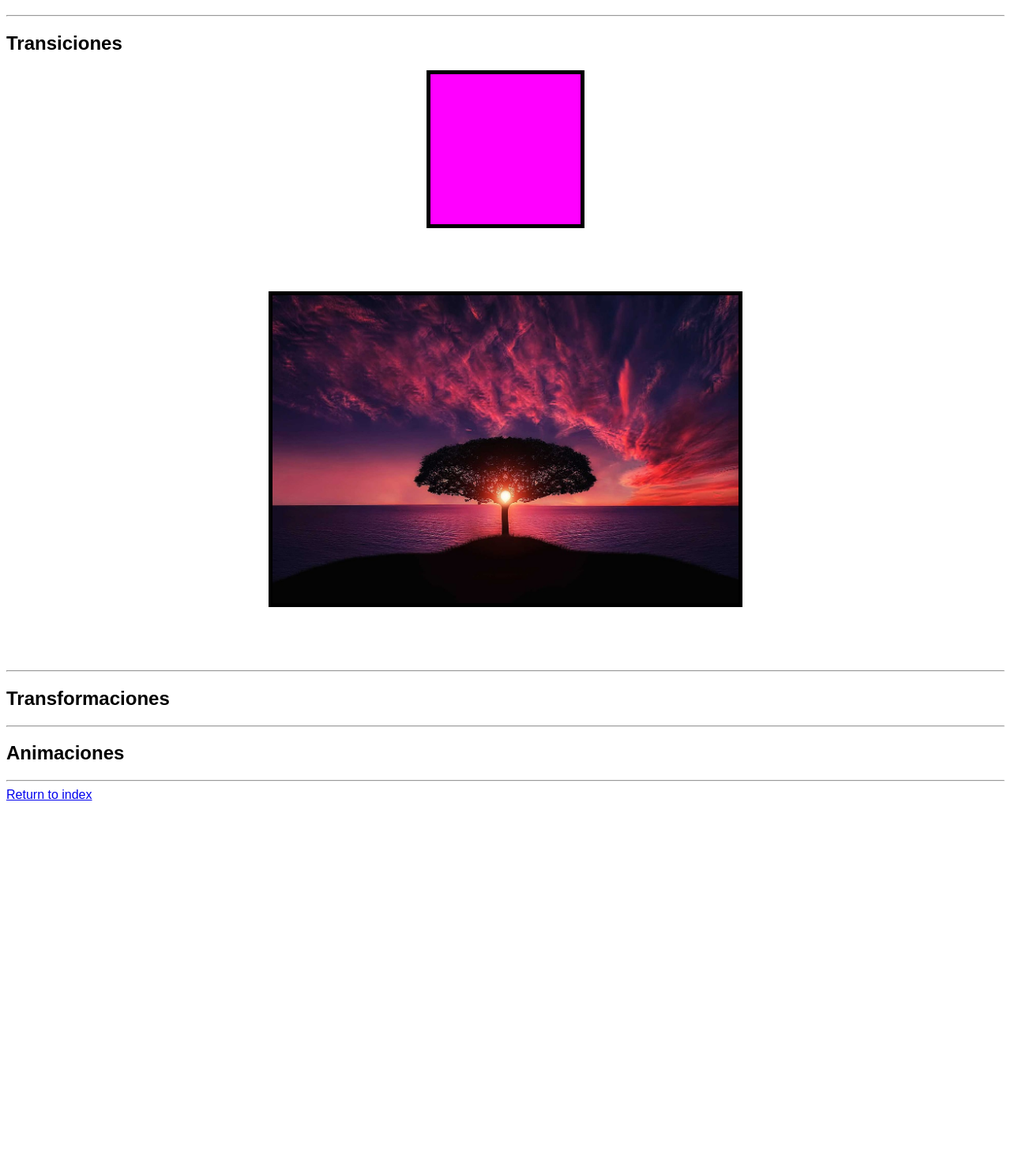
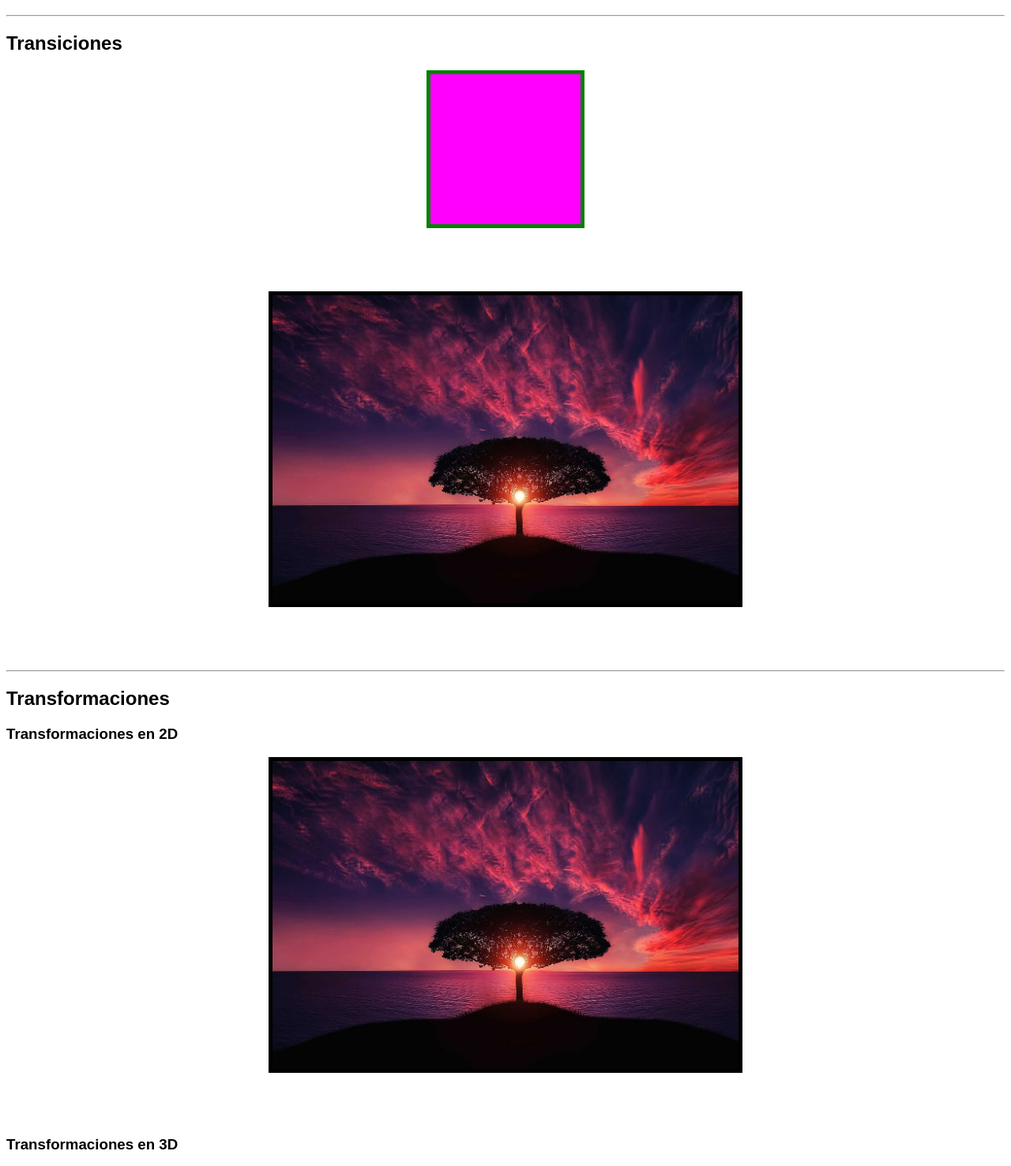
Before and after one commit to ShakirChaya0/Courses, a plain HTML site: page JonMircha/04.Efects-Movements/Motion.html in a window 1280 px wide. Shown: the part 61-1538 px from the top of the page at 79% size. Before the commit the page ends 1085 px from the top, so only its background shows below. Drawn offline with Linux system fonts and the light colour scheme.

Commit message:
v3.8 - 02/03/2023

```diff
--- a/JonMircha/04.Efects-Movements/Css/motion.css
+++ b/JonMircha/04.Efects-Movements/Css/motion.css
@@ -28,6 +28,7 @@ html {
   width: 100%;
   height: 100%;
   object-fit: cover;
+  object-position: 0% 50%;
 }
 /*
 Transiciones
@@ -40,9 +41,62 @@ transition: property duration timing-function delay
 */
 .transitions .box {
   background-color: magenta;
+  border-color: green;
   transition-property: background-color;
   transition-duration: 500ms;
+  transition-timing-function: ease;
+  transition-delay: 0.5s;
+  transition: border-color 2s linear 1s;
+  transition: background-color 2s ease-in-out 1s, border-color 2s ease-in-out 1s,
+    border-radius 2s ease-in-out 1s;
 }
 .transitions .box:hover {
   background-color: aqua;
+  border-color: red;
+  border-radius: 2rem;
 }
+.transitions .card {
+  transition: opacity 1s ease-out, border-color 3s steps(5),
+    filter 2s ease-in 1s, box-shadow 1.5s linear 2s;
+}
+.transitions .card:hover {
+  opacity: 0.75;
+  border-color: orchid;
+  filter: blur(0.15rem);
+  box-shadow: 1rem 1rem 2rem 2rem #000;
+}
+.transitions .card img {
+  transition: object-position 2s ease-in-out 3s;
+}
+.transitions .card img:hover {
+  object-position: 100% 50%s;
+}
+.transform-2d img {
+  transition: transform 2s ease-in-out;
+}
+.transform-2d img:hover {
+  transform: none;
+  transform: translateX(4rem);
+  transform: translateY(-4rem);
+  transform: translateZ(4rem);
+  transform: translate(-4rem, 4rem);
+  transform: translate(50%, 50%);
+  transform: translate(-50%, -50%);
+  transform: scaleX(2);
+  transform: scaleY(0.5);
+  transform: scaleZ(1.5);
+  transform: scale(1.5, 1.5);
+  transform: scale(1.5, 1.5);
+  transform: scale(-1, -1);
+  transform: rotateX(90deg);
+  transform: rotateY(90deg);
+  transform: rotateZ(60deg);
+  transform: rotateZ(-60deg);
+  transform: rotateZ(360deg);
+  transform: rotate(-360deg);
+  transform: skewX(20deg);
+  transform: skewX(-20deg);
+  transform: skewY(20deg);
+  transform: skewY(-20deg);
+  transform: skew(20deg, 20deg);
+}
--- a/JonMircha/04.Efects-Movements/Motion.html
+++ b/JonMircha/04.Efects-Movements/Motion.html
@@ -18,7 +18,17 @@
       </article>
     </section>
     <hr />
-    <h2>Transformaciones</h2>
+    <section class="transforms">
+      <h2>Transformaciones</h2>
+      <h3>Transformaciones en 2D</h3>
+      <article class="card transform-2d">
+        <img src="/JonMircha/00.Assets/tree-736885_1280.jpg" alt="Arbol" />
+      </article>
+      <h3>Transformaciones en 3D</h3>
+      <article class="card transform-3d">
+        <img src="/JonMircha/00.Assets/tree-736885_1280.jpg" alt="Arbol" />
+      </article>
+    </section>
     <hr />
     <h2>Animaciones</h2>
     <hr />
```
